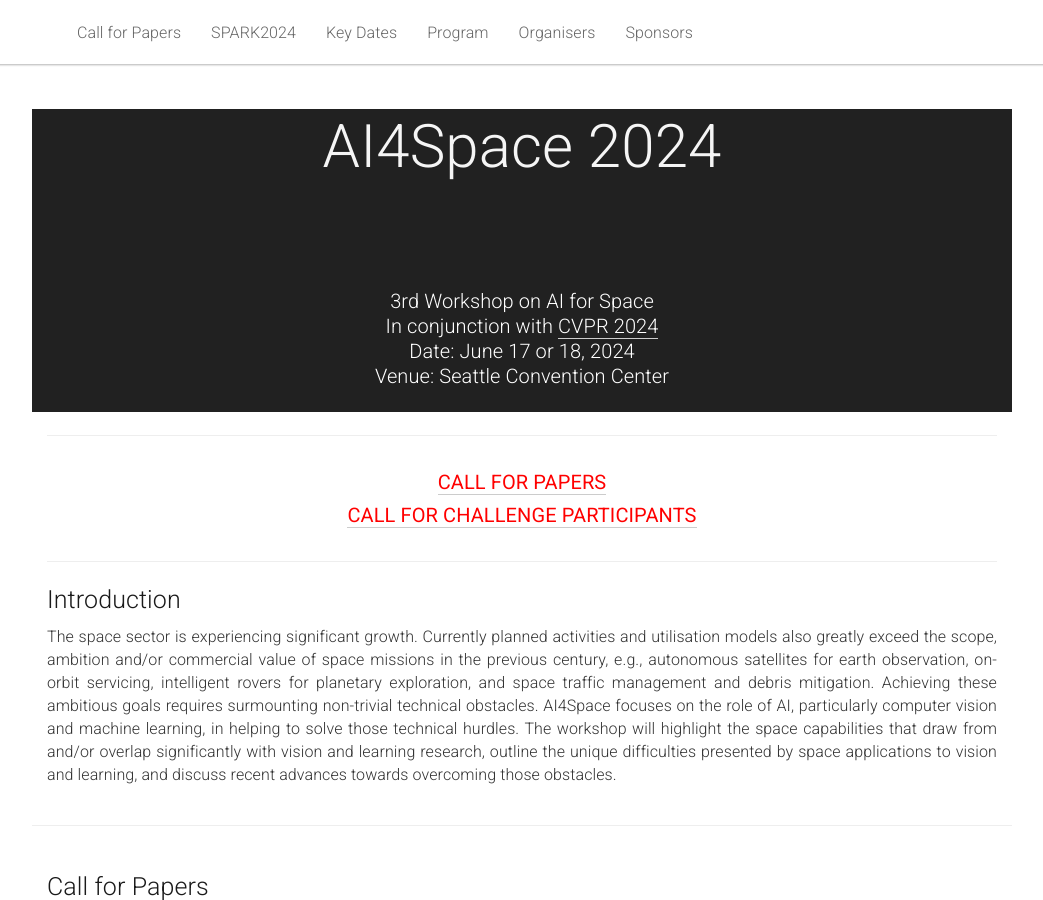
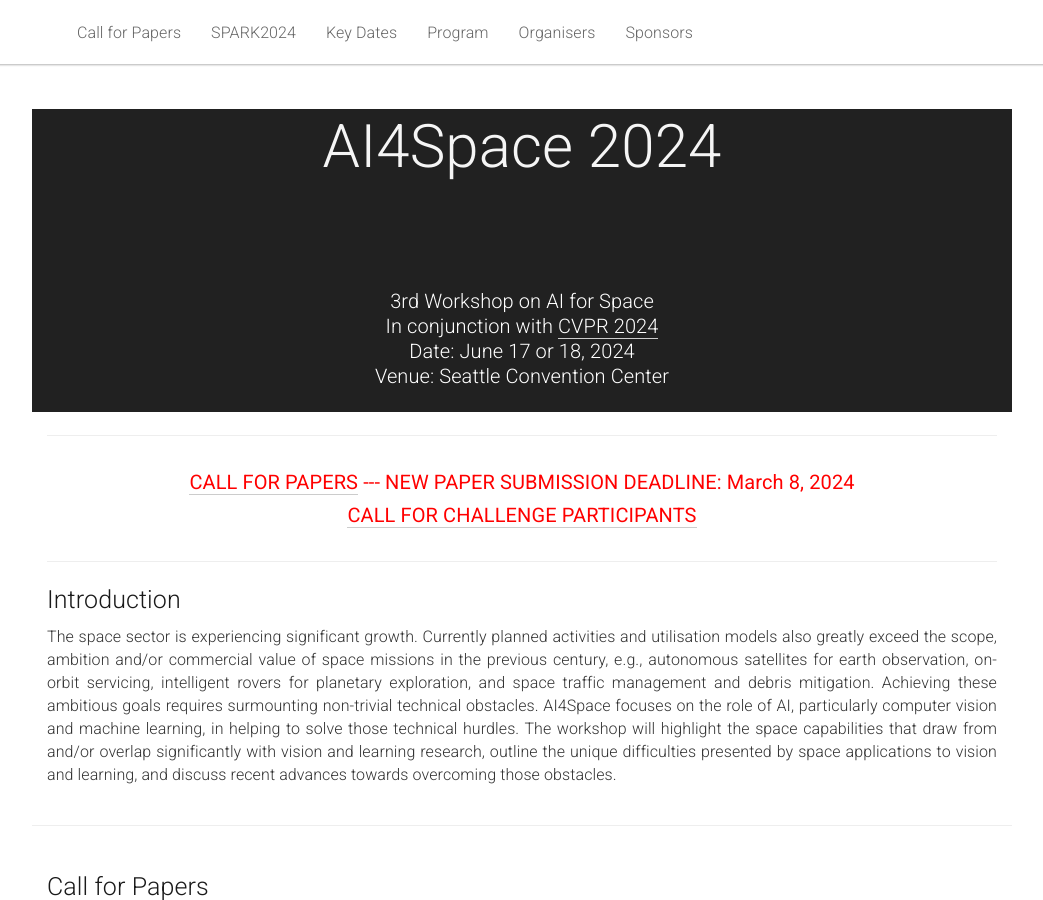
Before and after one commit to AIforSpace/2024, a Jekyll site: the page built from _pages/home.md, in a window 1280 px wide and 900 px high. Shown: the whole window, without its empty margins (118-1161 px from the left). Built offline with Jekyll 4.4.1, drawn with Linux system fonts in a browser that asks for light colours.

Commit message:
Update home.md

```diff
--- a/_pages/home.md
+++ b/_pages/home.md
@@ -31,7 +31,7 @@
 
 <div class="row">
   <div class="col-xs-12">
-    <h5 style="color:red"><center><a href="#call">CALL FOR PAPERS</a></center></h5>
+    <h5 style="color:red"><center><a href="#call">CALL FOR PAPERS</a> --- NEW PAPER SUBMISSION DEADLINE: March 8, 2024</center></h5>
     <h5 style="color:red"><center><a href="#challenge">CALL FOR CHALLENGE PARTICIPANTS</a></center></h5>
   </div>
 </div>
```
